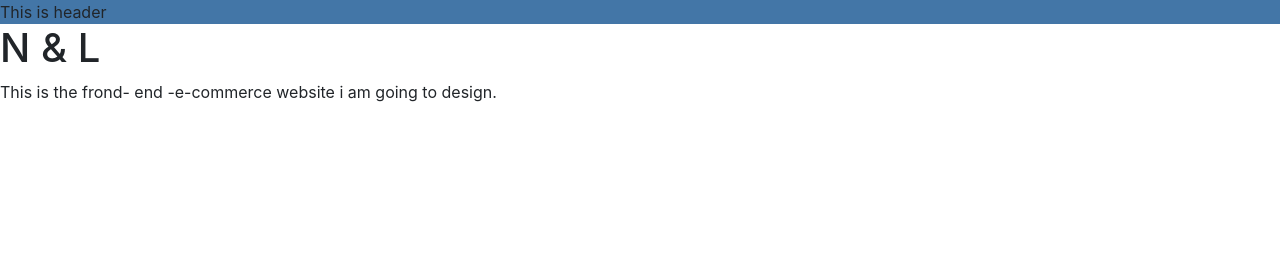
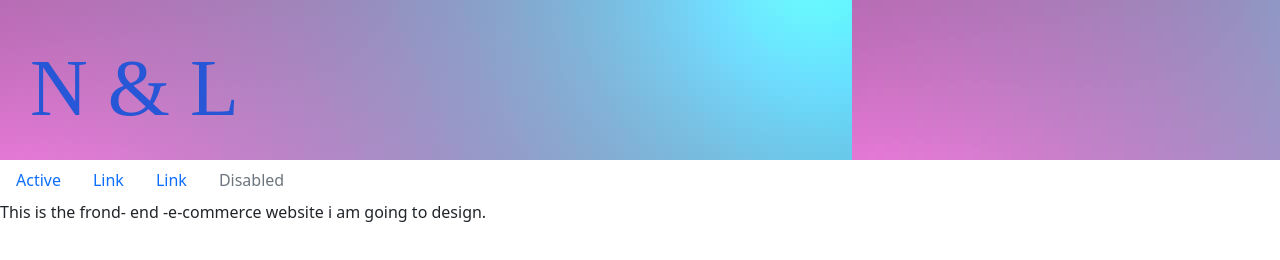
Before and after one commit to shakofa/Front-end-E-Commerce-, a plain HTML site: page home.html in a window 1280 px wide. Drawn offline with nearby package versions, Linux system fonts and the light colour scheme.

Commit message:
added Navbar and header

```diff
--- a/home.html
+++ b/home.html
@@ -4,15 +4,25 @@
     <meta charset="UTF-8">
     <meta http-equiv="X-UA-Compatible" content="IE=edge">
     <meta name="viewport" content="width=device-width, initial-scale=1.0">
-    <link rel="stylesheet" href="https://stackpath.bootstrapcdn.com/bootstrap/4.3.1/css/bootstrap.min.css">
+    <link href="https://cdn.jsdelivr.net/npm/bootstrap@5.1.0/dist/css/bootstrap.min.css" rel="stylesheet" integrity="sha384-KyZXEAg3QhqLMpG8r+8fhAXLRk2vvoC2f3B09zVXn8CA5QIVfZOJ3BCsw2P0p/We" crossorigin="anonymous">
+    <link rel="stylesheet" href="style.css">
     <title>N & L</title>
 </head>
 <body>
 
-    <header style="background-color: rgb(67, 118, 167)">
-       This is header
+    <header class="header sticky-top">
+        <h1 class="nl">N & L</h1>
     </header>
-    <h1>N & L</h1>
+
+
+
+    <nav class="nav">
+        <a class="nav-link active" aria-current="page" href="#">Active</a>
+        <a class="nav-link" href="#">Link</a>
+        <a class="nav-link" href="#">Link</a>
+        <a class="nav-link disabled" href="#" tabindex="-1" aria-disabled="true">Disabled</a>
+      </nav>
+
     <p> This is the frond- end -e-commerce website i am going to design.</p>
 </body>
 </html>
--- /dev/null
+++ b/style.css
@@ -0,0 +1,17 @@
+header{
+    position: relative;
+    width: 100%;
+    height: 160px;
+    background-attachment: fixed;
+    background: url("../images/q.jpg");
+
+}
+.nl{
+    color:rgb(39, 86, 214);
+    text-align:left;
+    padding-top: 40px;
+    padding-left: 30px;
+    font-size: 80px;
+    font-family:'Times New Roman', Times, serif;
+
+}
```
Also changed, not shown: images/baby.jpg (added), images/baby1.jpg (added), images/bb.jpg (added), images/q.jpg (added).
